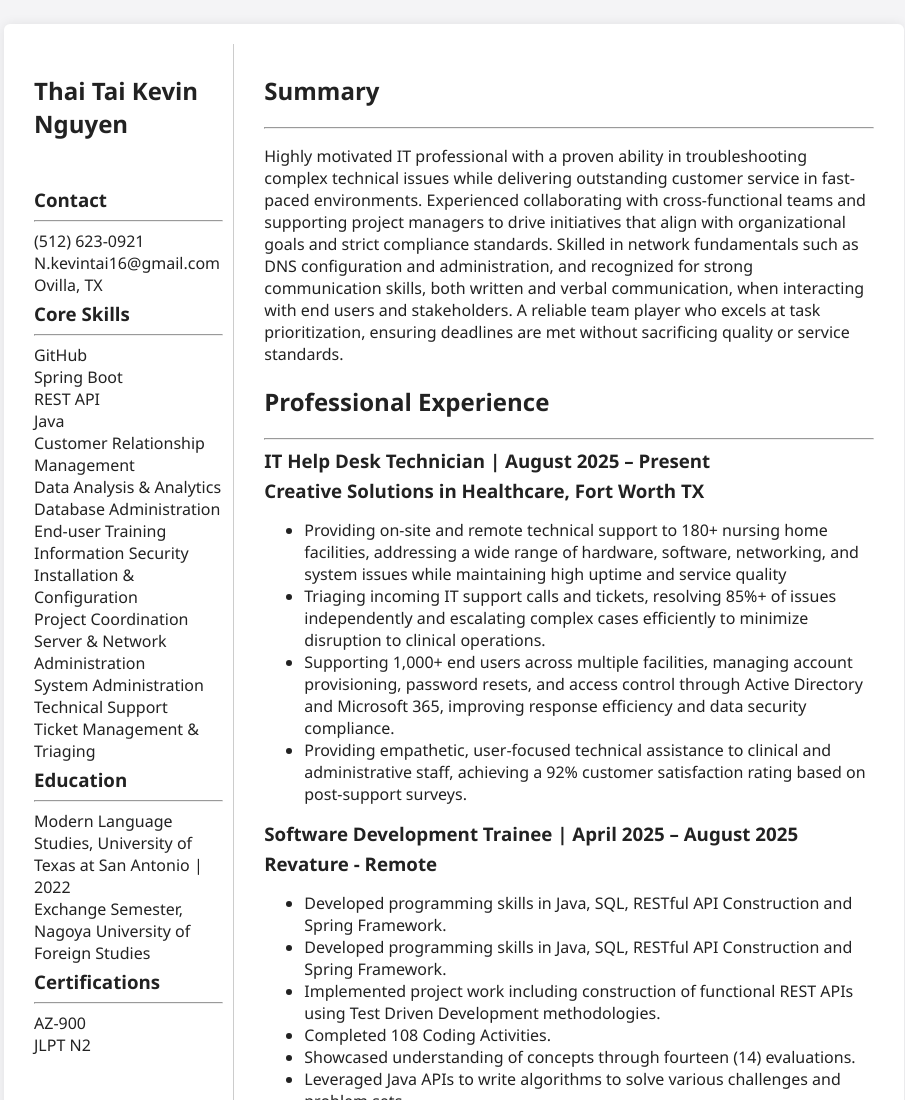
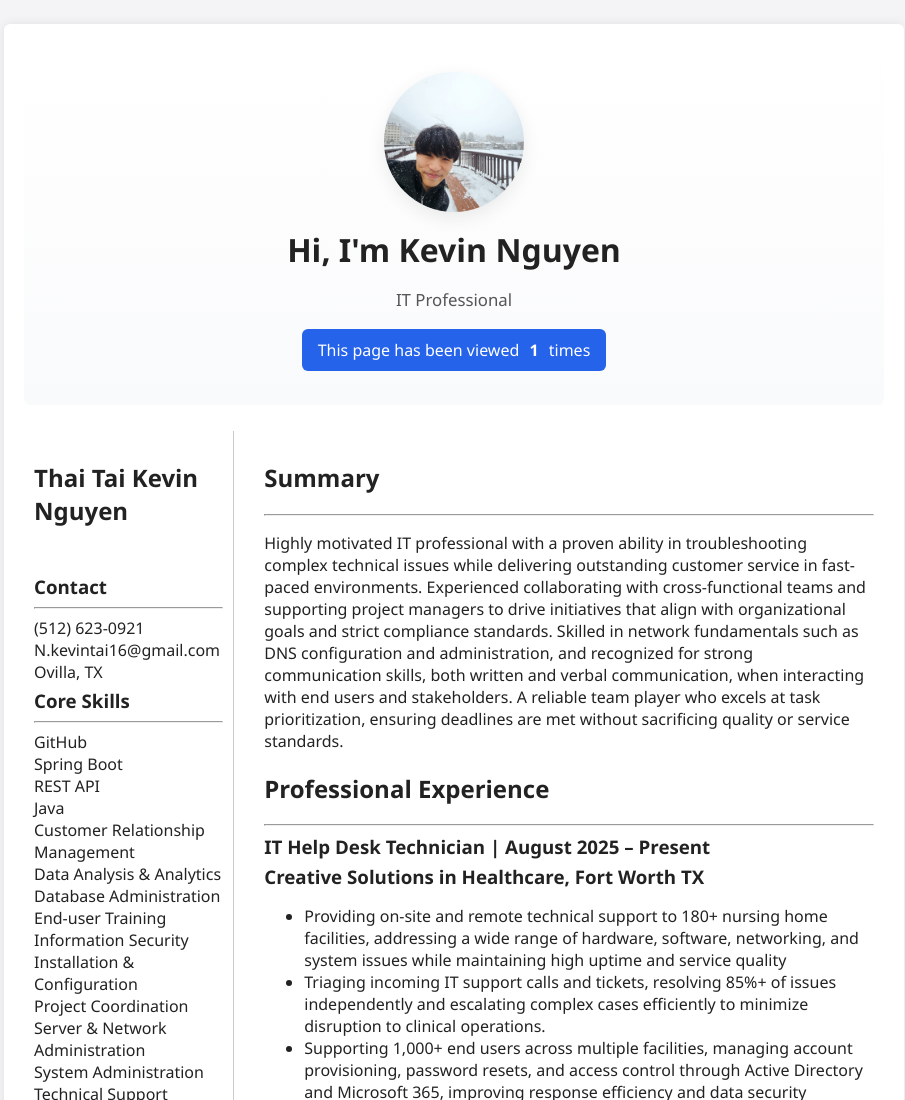
Before and after one commit to NKevintai16/azure-resume, a website: page test.html in a window 1280 px wide. Shown: the top 1100 px of the page, without its empty margins (186-1091 px from the left). Drawn offline with Linux system fonts and the light colour scheme.

Commit message:
Added hero page and counter

```diff
--- a/frontend/css/styles.css
+++ b/frontend/css/styles.css
@@ -61,3 +61,11 @@ h3{
 	margin-top: 5px;
     margin-bottom: 5px;
 }
+
+.section__title--intro{
+    font-weight: var(--fw-reg);
+}
+
+.section__title--intro strong{
+    display: block;
+}
--- a/styles.css
+++ b/styles.css
@@ -61,3 +61,67 @@ h3{
 	margin-top: 5px;
     margin-bottom: 5px;
 }
+
+/* Smooth scrolling */
+html { scroll-behavior: smooth; }
+
+/* Top navigation */
+.topnav {
+  display:flex;
+  justify-content:space-between;
+  align-items:center;
+  padding: 10px 0 20px;
+  gap: 12px;
+}
+.topnav .logo { font-weight:700; text-decoration:none; color:#222; }
+.topnav .nav-links a { margin-left: 12px; text-decoration:none; color:#333; }
+
+/* Hero */
+.hero {
+  text-align:center;
+  padding: 28px 12px;
+  background: linear-gradient(180deg, #fff 0%, #f9fafb 100%);
+  border-radius: 6px;
+  margin-bottom: 20px;
+}
+.hero__content { max-width:700px; margin:0 auto; }
+.intro__img {
+  width:140px;
+  height:140px;
+  border-radius:50%;
+  object-fit:cover;
+  display:block;
+  margin: 0 auto 16px;
+  box-shadow: 0 6px 18px rgba(0,0,0,0.08);
+}
+
+.section__title--intro { font-size: 2rem; margin: 0 0 8px; }
+.section__subtitle--intro { font-size:1.05rem; color:#555; margin-bottom: 12px; }
+
+/* Buttons */
+.btn {
+  display:inline-block;
+  padding: 10px 16px;
+  margin: 6px;
+  background:#2563eb;
+  color:#fff;
+  text-decoration:none;
+  border-radius:6px;
+}
+.btn--secondary { background:#6b7280; }
+
+/* Make resume section distinct */
+#resume { padding-top: 6px; }
+
+/* Responsive tweaks */
+@media (max-width:700px) {
+  .intro__img { width:120px; height:120px; }
+  .section__title--intro { font-size:1.6rem;}
+  .left { border-right:none; border-bottom:none; }
+  .hero { padding:22px 10px; }
+  .topnav .nav-links { display:flex; gap:8px;}
+}
+
+/* View counter styling */
+.view-counter { cursor: default; }
+.view-counter #counter { font-weight:700; margin: 0 6px; }
--- a/test.html
+++ b/test.html
@@ -2,14 +2,25 @@
 <html>
 <head>
 <meta name="viewport" content="width=device-width, initial-scale=1">
+<title>Kevin Nguyen — Full-Stack Dev</title>
 <link rel="stylesheet" href="styles.css">
 </head>
 <body>
-<div class="row">
+<header class="hero" id="Home">
+  <div class="hero__content">
+    <img src="frontend/images/KevinFirst.jpg" alt="Kevin smiling" class="intro__img">
+    <h1 class="section__title section__title--intro">Hi, I&#39;m <strong>Kevin Nguyen</strong></h1>
+    <p class="section__subtitle section__subtitle--intro">IT Professional</p>
+    <div class="hero__cta">
+      <div class="view-counter btn" id="viewCounter" aria-live="polite">This page has been viewed <span id="counter">0</span> times</div>
+    </div>
+  </div>
+</header>
+<section id="resume"><div class="row">
   <div class="column left">
     <h2>Thai Tai Kevin Nguyen</h2>
     <br>
-    <h3>Contact</h3>
+    <h3 id="contact">Contact</h3>
     <hr>
     <ul class= "no-bullets">
     	<li>(512) 623-0921</li>
@@ -84,5 +95,25 @@
 		<li>Supporting the deployment of new software features and system functionality for 2,500+ users across multiple airports, coordinating end-user training, and lowering escalations by 40% while communicating user feedback to engineering teams to enhance product usability.</li>
     </ul>
   </div>
+</section>
+
+<script>
+  // Simple per-browser page view counter using localStorage
+  (function(){
+    try {
+      const key = 'page_views_test_html'; // unique per page/file
+      const el = document.getElementById('counter');
+      if (!el) return;
+      const previous = parseInt(localStorage.getItem(key), 10) || 0;
+      const count = previous + 1;
+      localStorage.setItem(key, count);
+      el.textContent = count.toLocaleString();
+    } catch (e) {
+      // fail silently
+      console.error(e);
+    }
+  })();
+</script>
+
 </body>
 </html>
```
Also changed, not shown: frontend/images/KevinFirst.jpg (added), frontend/index.html (renamed from frontend/test.html), test123.html (deleted).
